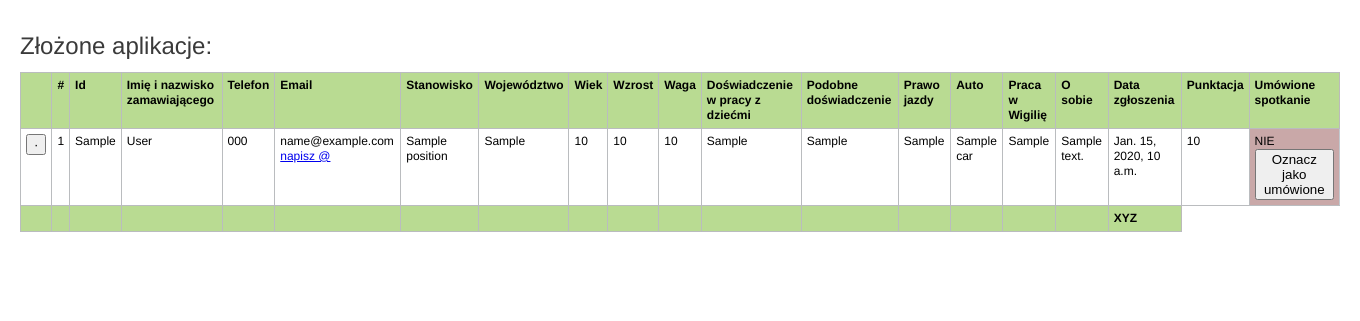
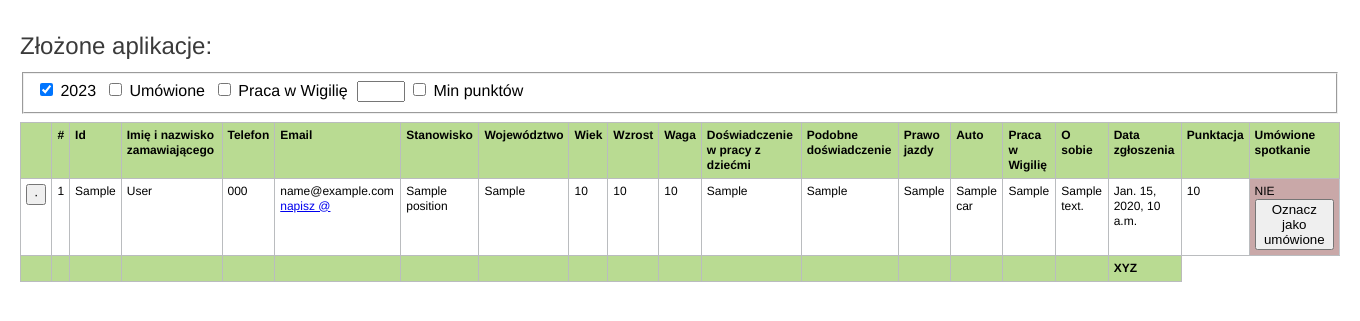
Before and after one commit to Ch0ch1ik/MikolajNaSwietaa, a Django app: template ManageTool/templates/applications_table.html in a window 1360 px wide. Shown: the top 321 px of the page. Run offline with Django 3.2, Linux system fonts and the light colour scheme; the template is opened without the code that fills it: most values are stand-ins (such as "Sample title", 1, 10 or a date in 2020); parts of the project's set-up code (start-up, migrations or seed data) failed here and were passed over.

Commit message:
own notes added, fixed buttons for applications, fixed display colors and denied applications display, made checkboxes filtering (TODO: api fetch with checkboxes)

```diff
--- a/ManageTool/templates/applications_table.html
+++ b/ManageTool/templates/applications_table.html
@@ -7,6 +7,27 @@
 
 
 <h2>Złożone aplikacje:</h2>
+<fieldset style="display: flex; justify-content: left ">
+    <div>
+        <input name="rok" type="checkbox" class="checkboxy" value="" checked>
+        <label for="rok">{% now 'Y' %}</label>&nbsp;&nbsp;
+    </div>
+    <div>
+        <input name="appointment" type="checkbox" class="checkboxy" value="">
+        <label for="appointment">Umówione</label>&nbsp;&nbsp;
+    </div>
+    <div>
+        <input name="work_24_12" type="checkbox" class="checkboxy" value="">
+        <label for="work_24_12">Praca w Wigilię</label>&nbsp;&nbsp;
+    </div>
+    <div>
+        <input name="score_over" type="number" class="" value="" max="9" min="1">
+        <input name="score" type="checkbox" class="checkboxy" value="">
+        <label for="score">Min punktów</label>&nbsp;&nbsp;
+    </div>
+
+</fieldset>
+
 <p id="dvContents" class="report-body">
 <table class="table table-striped table-hover table-responsive table-condensed report-table" id="sortMe">
     <thead>
@@ -43,8 +64,10 @@
         {% if not application.denied %}
             <tr class="first" data-target="{{ application.bounded_to }}{{ region|remove_spaces }}">
                 {% else %}
-            <tr class="first" style="color: gray;
+
+            <tr class="first" style="text-decoration: line-through; text-decoration-color: red;
    pointer-events: none;" data-target="{{ application.bounded_to }}{{ region|remove_spaces }}">
+
         {% endif %}
 
 
@@ -72,15 +95,19 @@
     <td class="text-center">{{ application.desc_and_experience }}</td>
     <td class="text-center, datetime, first">{{ application.created }}</td>
     <td class="text-center, first">{{ application.score }}</td>
-    {% if application.appointment %}
+    {% if application.denied %}
+        <td>Odrzucona</td>
+    {% else %}
+        {% if application.appointment_made %}
             <td style="background-color: rgba(0,128,0,0.47)" class="text-center, first">TAK</td>
         {% else %}
-        <td style="background-color: rgba(96,0,0,0.34)" class="text-center, first">NIE
+            <td class="text-center" style="background-color: rgba(96,0,0,0.34)" class="text-center, first">NIE
                 <button onclick="return confirm('Czy na pewno chcesz oznaczyć jako umówione?');"><a
                         style="color: black; text-decoration: none"
-                    href="confirm_application/{{ application.id }}">Oznacz jako umówione</a>
+                        href="/confirm_appointment/{{ application.id }}">Oznacz jako umówione</a>
                 </button>
             </td>
+        {% endif %}
     {% endif %}
     {#    {% if not application.confirmed %}#}
     {#        <td style="background-color: rgba(96,0,0,0.34)">#}
@@ -149,6 +176,7 @@
                     <tr>
                         <th class="text-left,string">Edycja</th>
                         <th class="text-left,string">Odrzuć</th>
+                        <th class="text-left,string">Notatki</th>
                         {#                        <th class="text-center">Telefon kontaktowy</th>#}
                         {#                        <th class="text-center">Email</th>#}
                         {#                        <th class="text-center">Adres siedziby</th>#}
@@ -164,15 +192,24 @@
                         <td style="background-color: rgba(96,0,0,0.34)" class="text-center, first">
                             <button onclick="return confirm('Przejść do edycji pozycji?');"><a
                                     style="color: black; text-decoration: none"
-                                    href="update_application/{{ application.id }}">EDYTUJ</a>
+                                    href="/update_application/{{ application.id }}">EDYTUJ</a>
                             </button>
                         </td>
 
                         <td class="text-center, first">
-                            <button style="background-color: rgba(182,3,3,0.82)" onclick="return confirm('Czy na pewno odrzucić tą aplikację?');"><a
+                            <button style="background-color: rgba(182,3,3,0.82)"
+                                    onclick="return confirm('Czy na pewno odrzucić tą aplikację?');"><a
                                     style="color: black; text-decoration: none"
-                                    href="deny_application/{{ application.id }}">ODRZUĆ APLIKACJĘ</a>
+                                    href="/deny_application/{{ application.id }}">ODRZUĆ APLIKACJĘ</a>
                             </button>
+                        </td>
+                        <td class="text-justified">
+                            <form method="get" action="{% url 'save_note' application.id %}">
+                                {% csrf_token %}
+                                <input type="text" name="own_notes{{ application.id }}"
+                                       value="{{ application.own_notes }}">
+                                <button type="submit">Zapisz</button>
+                            </form>
                         </td>
                         {#                        <td>{{ application.phone|safe }}</td>#}
                         {#                        <td class="text-center">{{ application.email|lower }}#}
--- a/MikolajNaSwieta/urls.py
+++ b/MikolajNaSwieta/urls.py
@@ -28,7 +28,9 @@ urlpatterns = [
     path('users/', views.Users.as_view(), name='users'),
     path('applications/', views.ApplicationsView.as_view(), name='applications'),
     path('update_application/<int:pk>', views.UpdateApplication.as_view(), name='update_application'),
-    path('deny_application/<int:pk>', views.deny_application, name='deny_application'),
+    path('deny_application/<int:id>', views.deny_application, name='deny_application'),
+    path('confirm_appointment/<int:id>', views.confirm_appointment, name='confirm_appointment'),
+    path('save_note/<int:id>', views.save_note, name='save_note'),
     path('confirm_payment/<int:id>', views.confirm_payment, name='confirm_payment'),
     path('confirm_order/<int:id>', views.confirm_order, name='confirm_order'),
     path('confirm_accomplished/<int:id>', views.confirm_accomplished, name='confirm_accomplished'),
```
Also changed, not shown: ManageTool/views.py (+24 -4 lines). Lines whose indentation alone changed are shown as unchanged.
